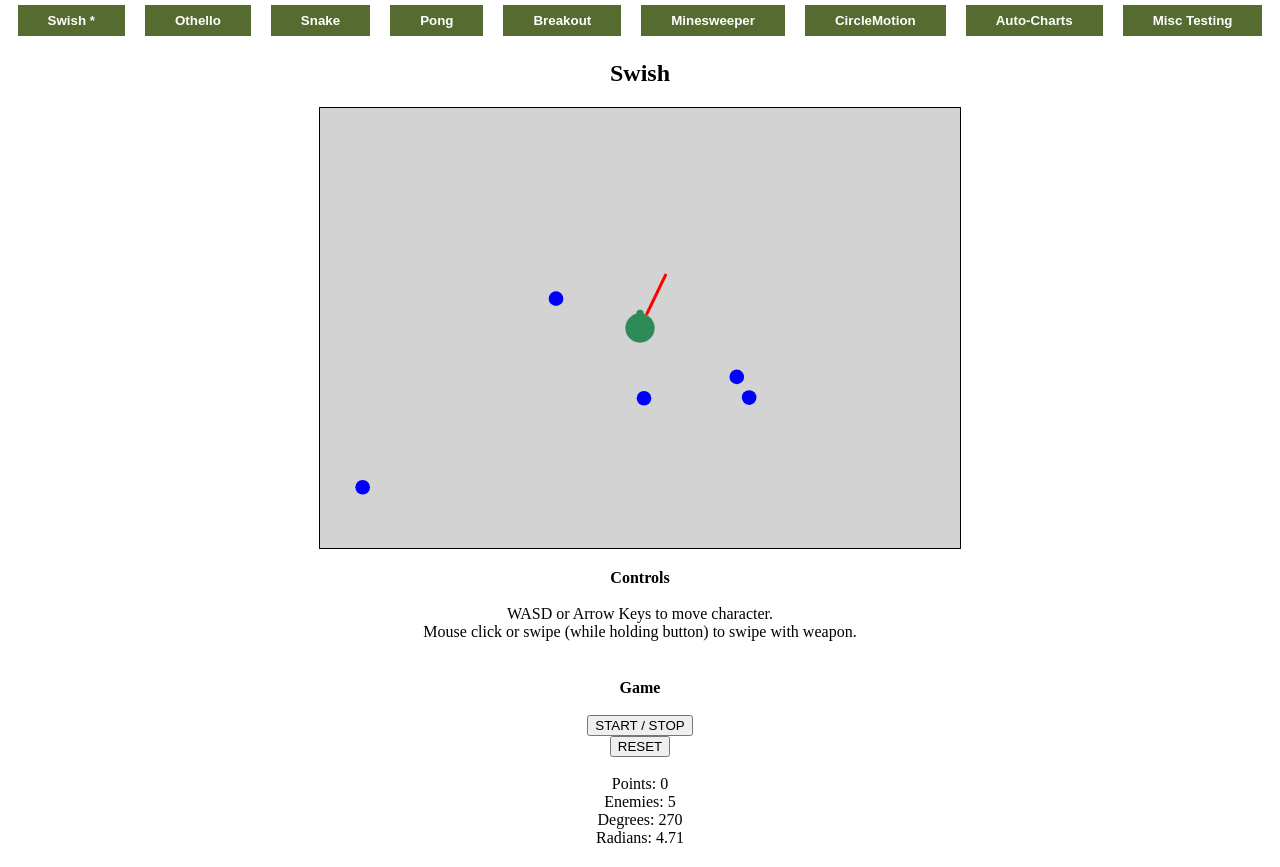
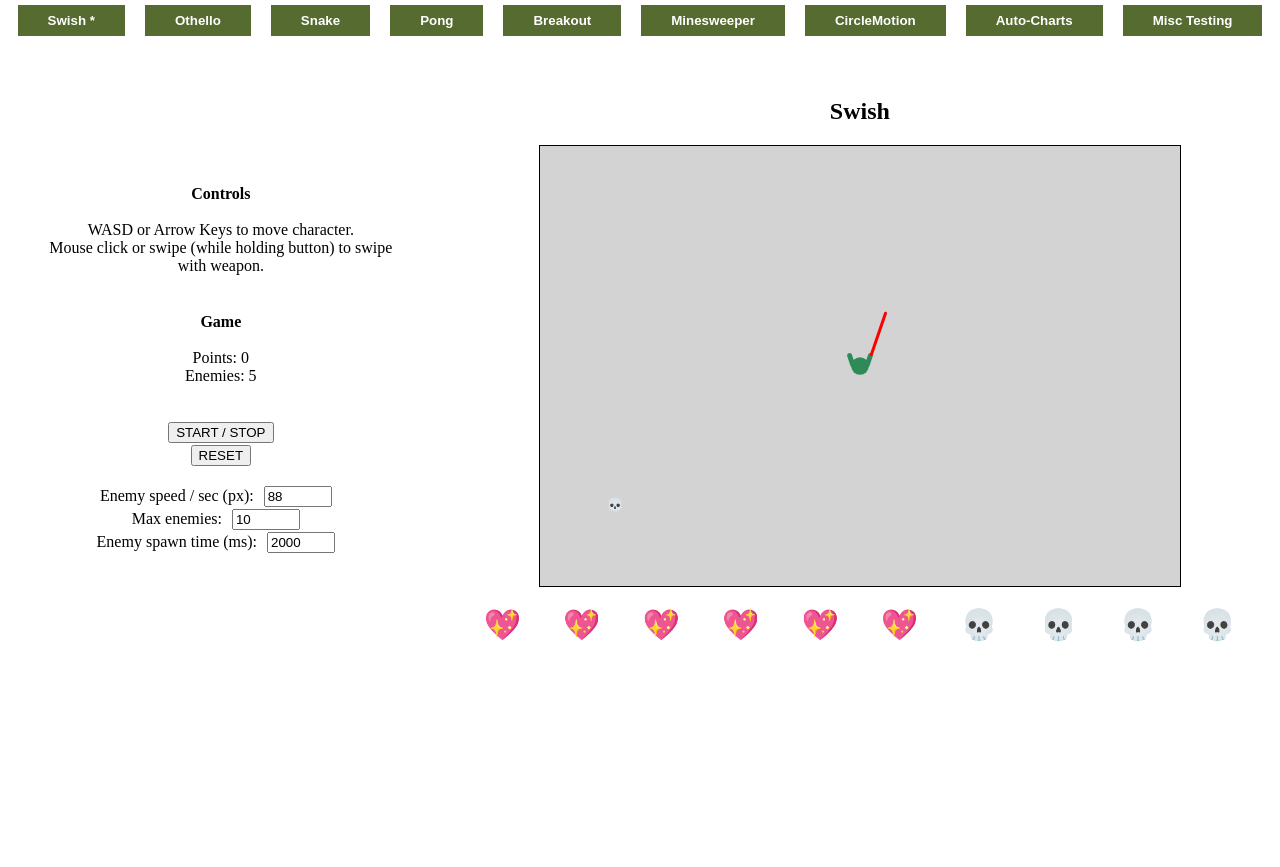
Before and after one commit to apoyhonen/base, a Vue app: page / in a window 1280 px wide. After the commit the page ends 800 px from the top, so only its background shows below. Built offline with nearby package versions, Linux system fonts and the light colour scheme.

Commit message:
swish move logic to SwishEngine; improve enemies; add controls; add health & win condition

```diff
--- a/src/apps/SwishApp.vue
+++ b/src/apps/SwishApp.vue
@@ -1,8 +1,10 @@
 <template>
-  <h2>Swish</h2>
-  <canvas id="swishCanvas" width="400" height="300" @auxclick.prevent="canvasClicked" oncontextmenu="return false"></canvas>
-  <br>
+  <br><br>
   <div>
+    <table>
+      <tr>
+
+        <td>
           <table>
             <tr>
 
@@ -20,15 +22,40 @@
               <td>
                 <b>Game</b>
                 <br><br>
-          <button @click="isRunning = !isRunning">START / STOP</button>
-          <br>
-          <button @click="resetGame">RESET</button>
-          <br><br>
                 <p>Points: {{ enemiesKilled }}</p>
                 <p>Enemies: {{ enemiesSpawned - enemiesKilled }}</p>
-          <p>Degrees: {{ Math.floor(angleInDegrees) }}</p>
-          <p>Radians: {{ Math.floor(angleInRadians * 100) / 100 }}</p>
+                <br><br>
+                <button class="controls-button" @click="isRunning = !isRunning">START / STOP</button>
                 <br>
+                <button class="controls-button" @click="resetGame">RESET</button>
+                <br><br>
+                <label for="enemySpeedMs">Enemy speed / sec (px):</label>
+                <input id="enemySpeedMs" type="number" class="controls-input" v-model="enemySpeedPerSec" />
+                <br>
+                <label for="enemiesMaxAmount">Max enemies:</label>
+                <input id="enemiesMaxAmount" type="number" class="controls-input" v-model="maxEnemies" />
+                <br>
+                <label for="enemySpawnMs">Enemy spawn time (ms):</label>
+                <input id="enemySpawnMs" type="number" class="controls-input" v-model="enemySpawnTimerMs" />
+              </td>
+
+            </tr>
+          </table>
+        </td>
+
+        <td>
+          <h2>Swish</h2>
+          <canvas id="swishCanvas" width="400" height="300" @auxclick.prevent="canvasSecondaryClicked" oncontextmenu="return false"></canvas>
+          <br>
+          <table><tr>
+            <td v-for="n in charHealth" :key="'health-' + n" class="health-emoji">&#x1F496;</td>
+            <td v-for="i in (initialHealth - charHealth)" :key="'skull-' + i" class="health-emoji">&#128128;</td>
+          </tr></table>
+          <br>
+          <div v-if="gameFinished">
+            <h2 style="color: darkred;">Game finished, you killed {{ enemiesKilled }} enemies!</h2>
+            <button class="controls-button" @click="resetGame">Try again!</button>
+          </div>
         </td>
 
       </tr>
@@ -39,14 +66,15 @@
 <script setup>
 
 import { computed, onMounted, ref, watch } from "vue";
+import { degreesToRadian, distanceBetweenPoints, projectPoint, radianToDegrees, } from "@/util/MathUtil";
 import {
-  angleBetweenPointsDegreesPositive, angleBetweenPointsRadian,
-  degreesToRadian, distanceBetweenPoints, distanceToLine,
-  projectPoint,
-  radianToDegrees, randomBetween,
-  randomIntBetween
-} from "@/util/MathUtil";
-import { randomColor } from "@/util/ColorUtil";
+  angleLineByMoveDirections, angleToCoords,
+  checkCollisions,
+  enemiesMoved,
+  initEnemies,
+  moveEnemies,
+  newEnemy, removeEnemies
+} from "@/engines/SwishEngine";
 
 let canvas = null;
 let c = null;
@@ -67,27 +95,12 @@ onMounted(() => {
 
 watch(isRunning, () => {
   if (isRunning.value) {
-    lastEnemyMoveTimestamp = Date.now();
+    enemiesMoved();
     draw();
   }
 })
 
-function resetGame() {
-  charPoint.x = canvas.width / 2;
-  charPoint.y = canvas.height / 2;
-  charRadius.value = canvas.height / 30;
-  charSpeedPerSec.value = charRadius.value * 15;
-  lineLength.value = charRadius.value * 4;
-
-  while (enemies.length > 0) {
-    enemies.pop();
-  }
-  for (let i = 0; i < initialEnemies; i++) {
-    newEnemy();
-  }
-}
-
-let prevTimestamp = null;
+let prevDrawTimestamp = null;
 
 function draw() {
   frameCount.value++;
@@ -96,19 +109,23 @@ function draw() {
 
   const currTimestamp = Date.now();
   if (currTimestamp - animateTimestamp >= animationSpeedMs.value) {
-    if (prevTimestamp) moveChar(currTimestamp - prevTimestamp); // move char
-    angleLineByMoveDirections(); // set new angle by move direction
+    if (prevDrawTimestamp) moveChar(currTimestamp - prevDrawTimestamp); // move char
+
+    const angle = angleLineByMoveDirections(upPressed, rightPressed, downPressed, leftPressed);
+    if (angle || angle === 0) angleInDegrees.value = angle; // set new angle by move direction
   }
-  prevTimestamp = currTimestamp;
+  prevDrawTimestamp = currTimestamp;
 
-  if (enemies.length < maxEnemies && currTimestamp - prevEnemySpawnTimestamp > enemySpawnTimerMs) {
+  if (enemies.length < maxEnemies.value && currTimestamp - prevEnemySpawnTimestamp > enemySpawnTimerMs.value) {
     prevEnemySpawnTimestamp = currTimestamp;
-    newEnemy();
+    enemiesSpawned.value += newEnemy(canvas, enemies, charPoint);
   }
 
-  moveEnemies();
+  moveEnemies(enemies, charPoint, charRadius.value * 0.3, enemySpeedPerSec.value);
+  const enemiesHit = checkCollisions(enemies, lineHandlePoint, lineEndPoint, charPoint, charRadius.value);
+  enemiesKilled.value += enemiesHit;
 
-  checkCollisions();
+  checkDamage();
 
   drawChar();
   drawLine();
@@ -140,118 +157,65 @@ watch(angleInDegrees, () => {
 
 const angleInRadians = computed(() => degreesToRadian(angleInDegrees.value))
 
-function canvasClicked(e) {
-  pointLineToEvent(e.clientX, e.clientY);
+function canvasSecondaryClicked(e) {
+  angleInDegrees.value = angleToCoords(e.clientX, e.clientY, charPoint, canvas);
 }
 
-function pointLineToEvent(clientX, clientY) {
-  const eventX = clientX - canvas.offsetLeft;
-  const eventY = clientY - canvas.offsetTop;
-  angleInDegrees.value = angleBetweenPointsDegreesPositive(charPoint.x, charPoint.y, eventX, eventY);
+const gameFinished = ref(false);
+
+function resetGame() {
+  charPoint.x = canvas.width / 2;
+  charPoint.y = canvas.height / 2;
+  charRadius.value = canvas.height / 30;
+  charSpeedPerSec.value = charRadius.value * 15;
+  enemySpeedPerSec.value = Math.floor(charSpeedPerSec.value * 0.4);
+  lineLength.value = charRadius.value * 4;
+
+  charHealth.value = initialHealth;
+
+  enemiesSpawned.value = initEnemies(canvas, enemies, charPoint);
+  enemiesKilled.value = 0;
+
+  isRunning.value = true;
+  gameFinished.value = false;
 }
 
-// enemies
-
-const enemies = [];
-const enemySpawnTimerMs = 2000;
-const enemiesSpawned = ref(0);
-const enemiesKilled = ref(0);
-let prevEnemySpawnTimestamp = Date.now();
-let minSpawnDistance = 100;
-let maxEnemies = 10;
-
-function drawEnemies() {
-  enemies.forEach(enemy => {
-    c.fillStyle = 'blue';
-    c.beginPath();
-    c.arc(enemy.x, enemy.y, charRadius.value / 2, 0, Math.PI * 2);
-    c.fill();
-  })
-}
-
-const initialEnemies = 3;
-let enemyId = 0;
-
-function newEnemy() {
-  let coords = { x: charPoint.x, y: charPoint.y };
-  while (distanceToChar(coords) < minSpawnDistance) {
-    const spawnDirection = randomIntBetween(1, 4); // 1 = top, 2 = right, 3 = bottom, 4 = left
-
-    if (spawnDirection === 1) {
-      coords.y = 0;
-      coords.x = randomBetween(0, canvas.width);
-    } else if (spawnDirection === 2) {
-      coords.y = randomBetween(0, canvas.height);
-      coords.x = canvas.width;
-    } else if (spawnDirection === 3) {
-      coords.y = canvas.height;
-      coords.x = randomBetween(0, canvas.width);
-    } else if (spawnDirection === 4) {
-      coords.y = randomBetween(0, canvas.height);
-      coords.x = 0;
-    }
-  }
-
-  enemies.push({ id: enemyId++, x: coords.x, y: coords.y, color: randomColor() });
-  enemiesSpawned.value++;
-}
-
-function distanceToChar(coords) {
-  return distanceBetweenPoints(coords.x, coords.y, charPoint.x, charPoint.y);
-}
-
-const enemySpeedPerSec = ref(50);
-let lastEnemyMoveTimestamp = Date.now();
-
-function moveEnemies() {
-  const currentTime = Date.now();
-  const enemyMoveDelta = enemySpeedPerSec.value / 1000 * (currentTime - lastEnemyMoveTimestamp);
-  enemies.forEach(enemy => {
-    const originX = enemy.x;
-    const originY = enemy.y;
-    const angleBetweenEnemyAndChar = angleBetweenPointsRadian(originX, originY, charPoint.x, charPoint.y);
-    const newPoint = projectPoint(originX, originY, enemyMoveDelta, angleBetweenEnemyAndChar);
-
-
-    if (enemies
-        .filter(otherEnemy => enemy.id !== otherEnemy.id && distanceBetweenPoints(newPoint.x, newPoint.y, otherEnemy.x, otherEnemy.y) < charRadius.value * 0.8)
-        .length > 0) {
-      return; // enemies collide, don't move this enemy
-    }
-
-    enemy.x = newPoint.x;
-    enemy.y = newPoint.y;
-  })
-  lastEnemyMoveTimestamp = Date.now();
-}
-
-function checkCollisions() {
-  const enemiesHit = enemies.filter(enemy => {
-    const distance = distanceToLine(enemy.x, enemy.y, lineHandlePoint.x, lineHandlePoint.y, lineEndPoint.x, lineHandlePoint.y);
-    return distance < charRadius.value;
-  });
-  enemiesHit.forEach(enemyHit => enemies.splice(enemies.indexOf(enemyHit), 1));
-  enemiesKilled.value += enemiesHit.length;
+function gameOver() {
+  isRunning.value = false;
+  gameFinished.value = true;
 }
 
 // character
 
 const charRadius = ref(20);
 const charSpeedPerSec = ref(charRadius.value);
+const initialHealth = 10;
+const charHealth = ref(initialHealth);
 
 function drawChar() {
   c.fillStyle = charColor;
   c.beginPath();
-  c.arc(charPoint.x, charPoint.y, charRadius.value, 0, Math.PI * 2);
+  c.arc(charPoint.x, charPoint.y, charRadius.value * 0.6, 0, Math.PI * 2);
   c.fill();
 
   c.lineCap = "round";
   c.strokeStyle = charColor;
-  c.lineWidth = charRadius.value / 2;
+  c.lineWidth = charRadius.value / 3;
+
+  let armStartPoint = projectPoint(charPoint.x, charPoint.y, charRadius.value * 0.5, angleInRadians.value + Math.PI / 2.2);
+  let armEndPoint = projectPoint(charPoint.x, charPoint.y, charRadius.value, angleInRadians.value + Math.PI / 4);
+
   c.beginPath();
-  c.moveTo(charPoint.x, charPoint.y);
-  const projectedPoint = projectPoint(charPoint.x, charPoint.y, charRadius.value, angleInRadians.value);
-  c.lineTo(projectedPoint.x, projectedPoint.y);
+  c.moveTo(armStartPoint.x, armStartPoint.y);
+  c.lineTo(armEndPoint.x, armEndPoint.y);
+  c.stroke();
+
+  armStartPoint = projectPoint(charPoint.x, charPoint.y, charRadius.value * 0.5, angleInRadians.value - Math.PI / 2.2);
+  armEndPoint = projectPoint(charPoint.x, charPoint.y, charRadius.value, angleInRadians.value - Math.PI / 4);
+
+  c.beginPath();
+  c.moveTo(armStartPoint.x, armStartPoint.y);
+  c.lineTo(armEndPoint.x, armEndPoint.y);
   c.stroke();
 }
 
@@ -279,6 +243,35 @@ function moveChar(moveMs) {
   charPoint.y = Math.max(0 + charRadius.value, Math.min(canvas.height - charRadius.value, charPoint.y));
 }
 
+// enemies
+
+const enemies = [];
+const enemySpawnTimerMs = ref(2000);
+const maxEnemies = ref(10);
+const enemiesSpawned = ref(0);
+const enemiesKilled = ref(0);
+const enemySpeedPerSecDefault = 120;
+const enemySpeedPerSec = ref(enemySpeedPerSecDefault);
+let prevEnemySpawnTimestamp = Date.now();
+
+function drawEnemies() {
+  const size = Math.floor(charRadius.value);
+  c.font = '' + size + 'px serif'; // emoji size with font
+  c.textAlign = "center"; // align to given coords
+  c.textBaseline = "middle"; // align to given coords
+  enemies.forEach(enemy => c.fillText('💀', enemy.x, enemy.y));
+}
+
+function checkDamage() {
+  const damagingEnemies = enemies.filter(enemy => distanceBetweenPoints(charPoint.x, charPoint.y, enemy.x, enemy.y) < charRadius.value * (0.6 + 0.5));
+  if (damagingEnemies.length > 0) {
+    charHealth.value--;
+    removeEnemies(enemies, damagingEnemies);
+  }
+
+  if (charHealth.value <= 0) gameOver();
+}
+
 // line
 
 const lineLength = ref(100);
@@ -286,7 +279,6 @@ let lineHandlePoint = { x: 0, y: 0 };
 let lineEndPoint = { x: 0, y: 0 };
 
 function drawLine() {
-
   c.strokeStyle = lineColor;
   c.lineWidth = 3;
   c.beginPath();
@@ -306,54 +298,13 @@ function drawLine() {
       angleInDegrees.value = radianToDegrees(afterSwingAngleInRadians);
     }
 
-    lineHandlePoint = projectPoint(charPoint.x, charPoint.y, charRadius.value * 1.1, angleInRadians.value + 0.45);
+    lineHandlePoint = projectPoint(charPoint.x, charPoint.y, charRadius.value * 1.1, angleInRadians.value + Math.PI / 4);
     lineEndPoint = projectPoint(charPoint.x, charPoint.y, lineLength.value, angleInRadians.value + 0.45);
   }
 
   c.moveTo(lineHandlePoint.x, lineHandlePoint.y);
   c.lineTo(lineEndPoint.x, lineEndPoint.y);
   c.stroke();
-}
-
-const angleDirectionChangeIntervalMs = 50;
-let lastCrossDirectionalTimestamp = Date.now;
-
-function angleLineByMoveDirections() {
-  let crossDirectional = false;
-  let cardinalDirectional = false;
-  if (isAnyDirectionPressed()) {
-    // moving is affecting angle
-    let angleDegrees;
-    if (upPressed) {
-      if (rightPressed || leftPressed) {
-        angleDegrees = leftPressed ? 225 : 315;
-        crossDirectional = true;
-      } else {
-        angleDegrees = 270;
-        cardinalDirectional = true;
-      }
-    } else if (downPressed) {
-      if (rightPressed || leftPressed) {
-        angleDegrees = leftPressed ? 135 : 45;
-        crossDirectional = true;
-      } else {
-        angleDegrees = 90;
-        cardinalDirectional = true;
-      }
-    } else {
-      angleDegrees = leftPressed ? 180 : 0;
-      cardinalDirectional = true;
-    }
-
-    if (crossDirectional) lastCrossDirectionalTimestamp = Date.now();
-
-    if (cardinalDirectional) {
-      const currTimestamp = Date.now();
-      if (currTimestamp - lastCrossDirectionalTimestamp < angleDirectionChangeIntervalMs) return;
-    }
-
-    angleInDegrees.value = angleDegrees;
-  }
 }
 
 // swing animation
@@ -454,10 +405,6 @@ let rightPressed = false;
 let downPressed = false;
 let leftPressed = false;
 
-function isAnyDirectionPressed() {
-  return upPressed || rightPressed || downPressed || leftPressed;
-}
-
 document.addEventListener("keydown", keyDownHandler, false);
 document.addEventListener("keyup", keyUpHandler, false);
 
@@ -509,4 +456,26 @@ table {
 td {
   padding: 0 20px;
 }
+
+.health-emoji {
+  position: relative;
+  width: 10px;
+  font-size: 30px;
+}
+.controls-button,
+.controls-input {
+  margin: 1px 10px;
+}
+.controls-input {
+  width: 60px;
+}
+
+/* disable text selection, causes trouble with mouse controls */
+table,
+table *,
+table * * {
+  -webkit-user-select: none; /* Safari */
+  -ms-user-select: none; /* IE 10 and IE 11 */
+  user-select: none; /* Standard syntax */
+}
 </style>
--- /dev/null
+++ b/src/engines/SwishEngine.js
@@ -0,0 +1,154 @@
+import {
+    angleBetweenPointsDegreesPositive,
+    angleBetweenPointsRadian,
+    distanceBetweenPoints, distanceToLine,
+    projectPoint,
+    randomBetween,
+    randomIntBetween
+} from "@/util/MathUtil";
+import { randomColor } from "@/util/ColorUtil";
+
+export { initEnemies, newEnemy, moveEnemies, enemiesMoved, checkCollisions, removeEnemies, angleToCoords, angleLineByMoveDirections }
+
+// enemies
+
+const initialEnemies = 3;
+const minSpawnDistance = 100;
+let enemyId = 0;
+
+function initEnemies(canvas, enemies, charPoint) {
+    while (enemies.length > 0) {
+        enemies.pop();
+    }
+
+    let createdEnemies = 0;
+    for (let i = 0; i < initialEnemies; i++) {
+        newEnemy(canvas, enemies, charPoint);
+        createdEnemies++;
+    }
+
+    return createdEnemies;
+}
+
+function newEnemy(canvas, enemies, charPoint) {
+    let coords = { x: charPoint.x, y: charPoint.y };
+    while (distanceToChar(coords, charPoint) < minSpawnDistance) {
+        const spawnDirection = randomIntBetween(1, 4); // 1 = top, 2 = right, 3 = bottom, 4 = left
+
+        if (spawnDirection === 1) {
+            coords.y = 0;
+            coords.x = randomBetween(0, canvas.width);
+        } else if (spawnDirection === 2) {
+            coords.y = randomBetween(0, canvas.height);
+            coords.x = canvas.width;
+        } else if (spawnDirection === 3) {
+            coords.y = canvas.height;
+            coords.x = randomBetween(0, canvas.width);
+        } else if (spawnDirection === 4) {
+            coords.y = randomBetween(0, canvas.height);
+            coords.x = 0;
+        }
+    }
+
+    enemies.push({ id: enemyId++, x: coords.x, y: coords.y, color: randomColor() });
+
+    return 1;
+}
+
+function distanceToChar(coords, charPoint) {
+    return distanceBetweenPoints(coords.x, coords.y, charPoint.x, charPoint.y);
+}
+
+let lastEnemyMoveTimestamp = Date.now();
+
+function enemiesMoved() {
+    lastEnemyMoveTimestamp = Date.now();
+}
+
+function moveEnemies(enemies, charPoint, enemyCollisionSize, enemySpeedPerSec) {
+    const currentTime = Date.now();
+    const enemyMoveDelta = enemySpeedPerSec / 1000 * (currentTime - lastEnemyMoveTimestamp);
+
+    enemies.forEach(enemy => {
+        const originX = enemy.x;
+        const originY = enemy.y;
+        const angleBetweenEnemyAndChar = angleBetweenPointsRadian(originX, originY, charPoint.x, charPoint.y);
+        const newPoint = projectPoint(originX, originY, enemyMoveDelta, angleBetweenEnemyAndChar);
+
+        if (enemies
+            .filter(otherEnemy => enemy.id !== otherEnemy.id && distanceBetweenPoints(newPoint.x, newPoint.y, otherEnemy.x, otherEnemy.y) < enemyCollisionSize)
+            .length > 0) {
+            return; // enemies collide, don't move this enemy
+        }
+
+        enemy.x = newPoint.x;
+        enemy.y = newPoint.y;
+    })
+
+    lastEnemyMoveTimestamp = Date.now();
+}
+
+function checkCollisions(enemies, lineHandlePoint, lineEndPoint, charPoint, killDistance) {
+    const enemiesHitByLine = enemies
+        .filter(enemy => distanceBetweenPoints(enemy.x, enemy.y, charPoint.x, charPoint.y) < killDistance * 4)
+        .filter(enemy => distanceToLine(enemy.x, enemy.y, lineHandlePoint.x, lineHandlePoint.y, lineEndPoint.x, lineHandlePoint.y) < killDistance);
+    return removeEnemies(enemies, enemiesHitByLine);
+}
+
+function removeEnemies(enemies, enemiesToRemove) {
+    enemiesToRemove.forEach(enemyHit => enemies.splice(enemies.indexOf(enemyHit), 1));
+    return enemiesToRemove.length;
+}
+
+// movement-provision & angles
+
+function angleToCoords(clientX, clientY, originPoint, canvas) {
+    const eventX = clientX - canvas.offsetLeft;
+    const eventY = clientY - canvas.offsetTop;
+    return angleBetweenPointsDegreesPositive(originPoint.x, originPoint.y, eventX, eventY);
+}
+
+const angleDirectionChangeIntervalMs = 50;
+let lastCrossDirectionalTimestamp = Date.now;
+
+function angleLineByMoveDirections(upPressed, rightPressed, downPressed, leftPressed) {
+    let crossDirectional = false;
+    let cardinalDirectional = false;
+    if (isAnyDirectionPressed(upPressed, rightPressed, downPressed, leftPressed)) {
+        // moving is affecting angle
+        let angleDegrees;
+        if (upPressed) {
+            if (rightPressed || leftPressed) {
+                angleDegrees = leftPressed ? 225 : 315;
+                crossDirectional = true;
+            } else {
+                angleDegrees = 270;
+                cardinalDirectional = true;
+            }
+        } else if (downPressed) {
+            if (rightPressed || leftPressed) {
+                angleDegrees = leftPressed ? 135 : 45;
+                crossDirectional = true;
+            } else {
+                angleDegrees = 90;
+                cardinalDirectional = true;
+            }
+        } else {
+            angleDegrees = leftPressed ? 180 : 0;
+            cardinalDirectional = true;
+        }
+
+        if (crossDirectional) lastCrossDirectionalTimestamp = Date.now();
+
+        if (cardinalDirectional) {
+            const currTimestamp = Date.now();
+            if (currTimestamp - lastCrossDirectionalTimestamp < angleDirectionChangeIntervalMs) return null;
+        }
+
+        return angleDegrees;
+    }
+}
+
+function isAnyDirectionPressed(upPressed, rightPressed, downPressed, leftPressed) {
+    return upPressed || rightPressed || downPressed || leftPressed;
+}
```
Lines whose indentation alone changed are shown as unchanged.
